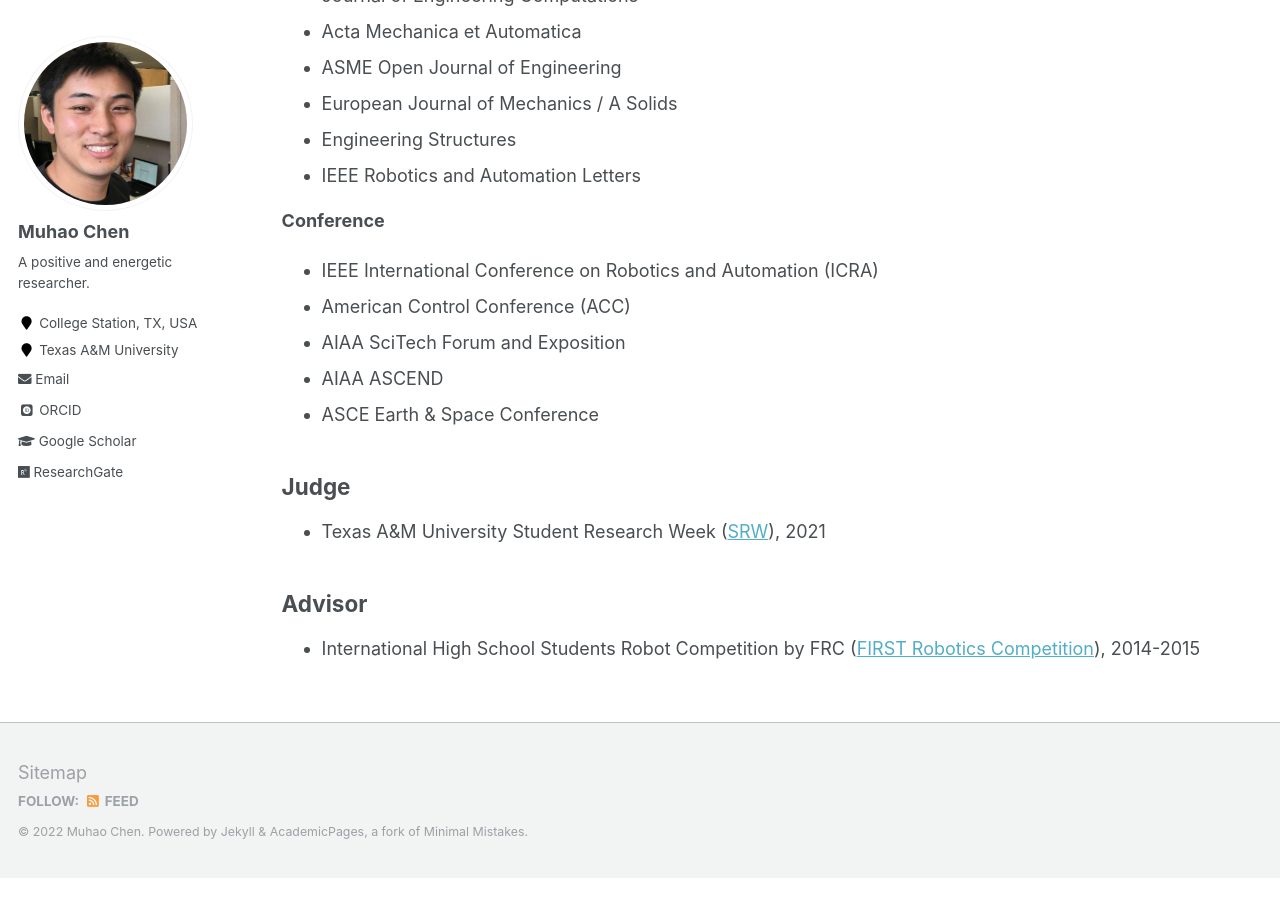
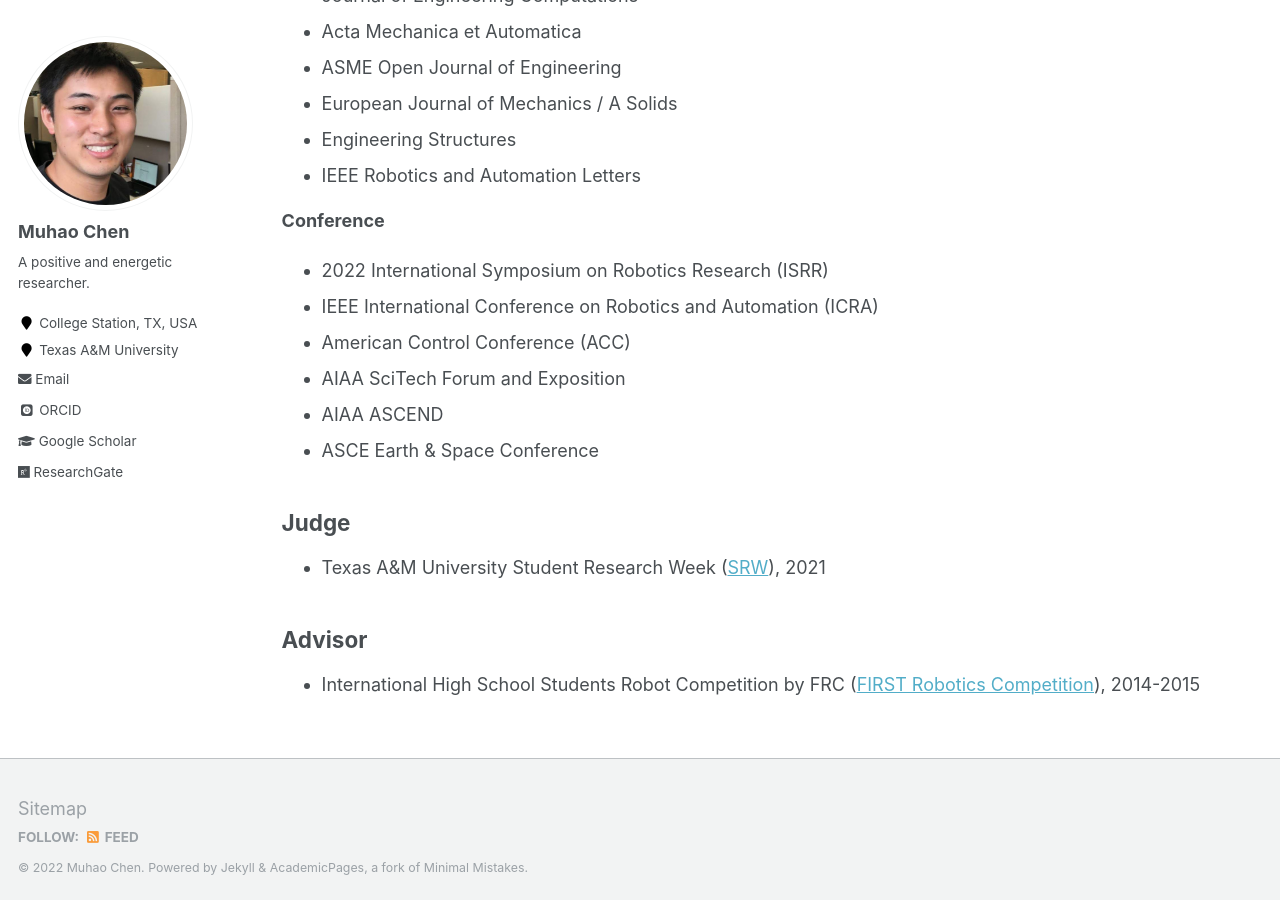
Before and after one commit to Muhao-Chen/muhao-chen.github.io, a Jekyll site: the page built from _pages/professional-activities.md, in a window 1280 px wide and 900 px high, scrolled down 2087 px. Built offline with Jekyll 4.4.1, drawn with Linux system fonts in a browser that asks for light colours; some web fonts are replaced; before the commit the page ends 2965 px from its top, so only the background shows below that.

Commit message:
Update professional-activities.md

```diff
--- a/_pages/professional-activities.md
+++ b/_pages/professional-activities.md
@@ -71,6 +71,7 @@ toc_max_header: 1
 * IEEE Robotics and Automation Letters
 
 **Conference**
+* 2022 International Symposium on Robotics Research (ISRR)
 * IEEE International Conference on Robotics and Automation (ICRA)
 * American Control Conference (ACC)
 * AIAA SciTech Forum and Exposition
```
